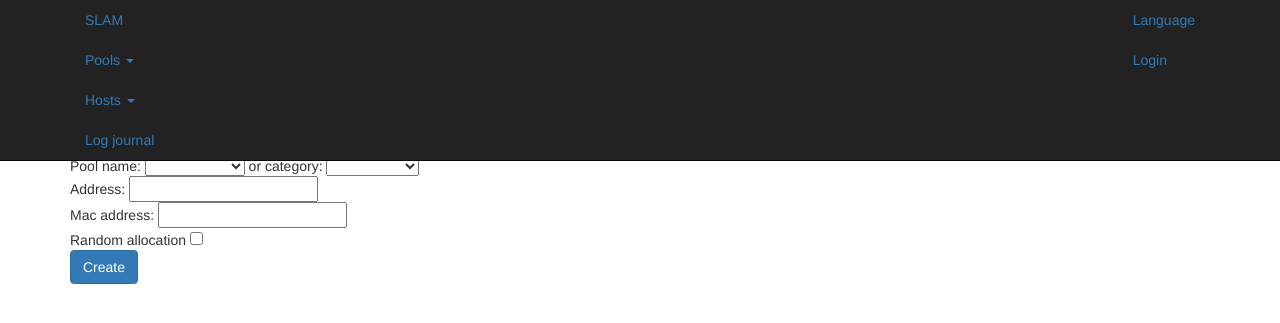
After one commit to LAL/SLAM, a Django app: template src/webinterface/templates/add_host.html in a window 1280 px wide. The commit adds this page. Shown: the top 323 px of the page. Run offline with Django 3.2, Linux system fonts and the light colour scheme; the template is opened without the code that fills it: most values are stand-ins (such as "Sample title", 1, 10 or a date in 2020); some libraries are stand-ins or nearby versions.

Commit message:
Splitted the add form from the host and pool lists. Added a legend to the map.

```diff
--- /dev/null
+++ b/src/webinterface/templates/add_host.html
@@ -0,0 +1,27 @@
+{% extends "base.html" %}
+{% load i18n %}
+
+{% block title %}{% trans "Host list" %}{% endblock %}
+
+{% block content %}
+    <h1>{% trans "Create a new host" %}</h1>
+    <form method="POST">
+        {% trans "Name" %}: <input type="text" name="name"><br>
+        {% trans "Pool name" %}: <select name="pool_name">
+            <option value=""></option>
+            {% for pool in pools %}
+                <option value="{{ pool }}">{{ pool }}</option>
+            {% endfor %}
+        </select> {% trans "or category" %}: <select name="category">
+            <option value=""></option>
+            {% for cat in categories %}
+                <option value="{{ cat }}">{{ cat }}</option>
+            {% endfor %}
+        </select><br>
+        {% trans "Address" %}: <input type="text" name="address"><br>
+        {% trans "Mac address" %}: <input type="text" name="mac"><br>
+        {% trans "Random allocation" %} <input type="checkbox" name="random">
+        <br>
+        <button class="btn btn-primary" type="submit">{% trans "Create" %}</button>
+    </form>
+{% endblock %}
--- a/src/webinterface/templates/base.html
+++ b/src/webinterface/templates/base.html
@@ -4,7 +4,7 @@
 <html>
     <head>
         <title>{% block title %} {% endblock %}</title>
-        <link href="/ressources/css/bootstrap.css" rel="stylesheet" media="screen">
+        <link href="http://twitter.github.com/bootstrap/assets/css/bootstrap.css" rel="stylesheet" media="screen">
         <style type="text/css">
             /* Fix Boostrap's mistake... */
             body { padding-top: 60px; }
@@ -12,6 +12,8 @@
 
     </head>
     <body>
+        <script src="http://code.jquery.com/jquery-latest.js"></script>
+        <script src="http://twitter.github.com/bootstrap/assets/js/bootstrap.js"></script>
         <div class="navbar navbar-inverse navbar-fixed-top">
             <div class="navbar-inner">
                 <div class="container">
@@ -25,8 +27,26 @@
                     </ul>
                     <ul class="nav">
                         <li class="active"><a class="brand" href="/">SLAM</a></li>
-                        <li><a href="/pool/">{% trans "Pools" %}</a></li>
-                        <li><a href="/host/">{% trans "Hosts" %}</a></li>
+                        <li class="dropdown">
+                            <a class="dropdown-toggle" data-toggle="dropdown" href="#">
+                                {% trans "Pools" %}
+                                <b class="caret"></b>
+                            </a>
+                            <ul class="dropdown-menu">
+                                <li><a href="/pool">{% trans "List" %}</a></li>
+                                <li><a href="/addpool">{% trans "Add" %}</a></li>
+                            </ul>
+                        </li>
+                        <li class="dropdown">
+                            <a class="dropdown-toggle" data-toggle="dropdown" href="#">
+                                {% trans "Hosts" %}
+                                <b class="caret"></b>
+                            </a>
+                            <ul class="dropdown-menu">
+                                <li><a href="/host">{% trans "List" %}</a></li>
+                                <li><a href="/addhost">{% trans "Add" %}</a></li>
+                            </ul>
+                        </li>
                         <li><a href="/logs/">{% trans "Log journal" %}</a></li>
                     </ul>
                 </div>
--- a/src/webinterface/urls.py
+++ b/src/webinterface/urls.py
@@ -15,9 +15,11 @@ urlpatterns += patterns('webinterface.views',
     url(r'^$', "list_pools"),
     url(r'^lang/?$', "lang"),
     url(r'^pool/?$', "list_pools"),
+    url(r'^addpool/?$', "add_pool"),
     url(r'^pool/([^/]+)/map/?$', "pool_map"),
     url(r'^pool/([^/]+)/?$', "pool_info"),
     url(r'^host/?$', "list_hosts"),
+    url(r'^addhost/?$', "add_host"),
     url(r'^host/([^/]+)/?$', "host_info"),
     url(r'^address/([^/]+)/?$', "address_info"),
     url(r'^logs/?$', "list_logs"),
```
Also changed, not shown: src/webinterface/templates/add_pool.html (added, +14 -0 lines), src/webinterface/templates/host_list.html (+0 -21 lines), src/webinterface/templates/pool_list.html (+0 -8 lines), src/webinterface/templates/pool_map.html (+9 -0 lines), src/webinterface/views.py (+42 -27 lines), src/webinterface/locale/fr/LC_MESSAGES/django.po.
